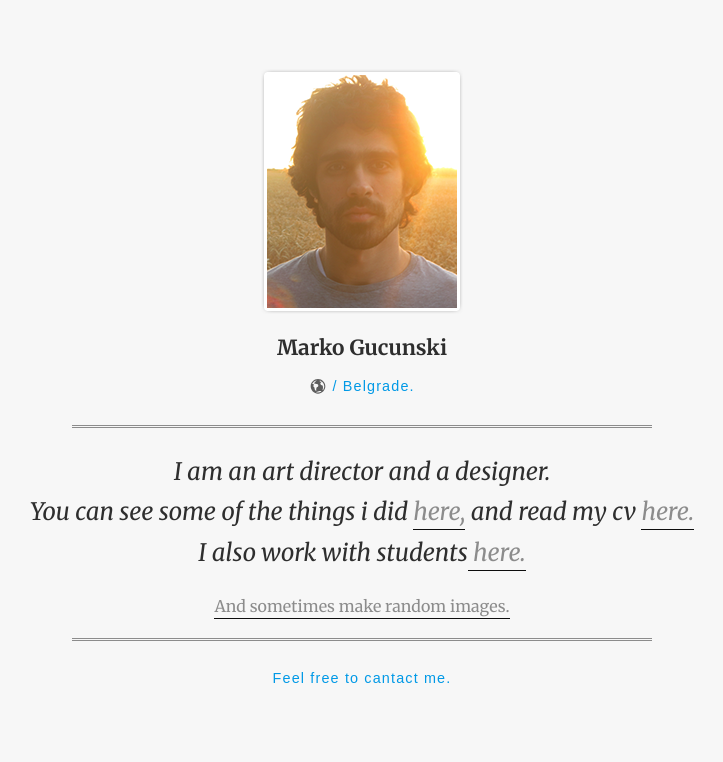
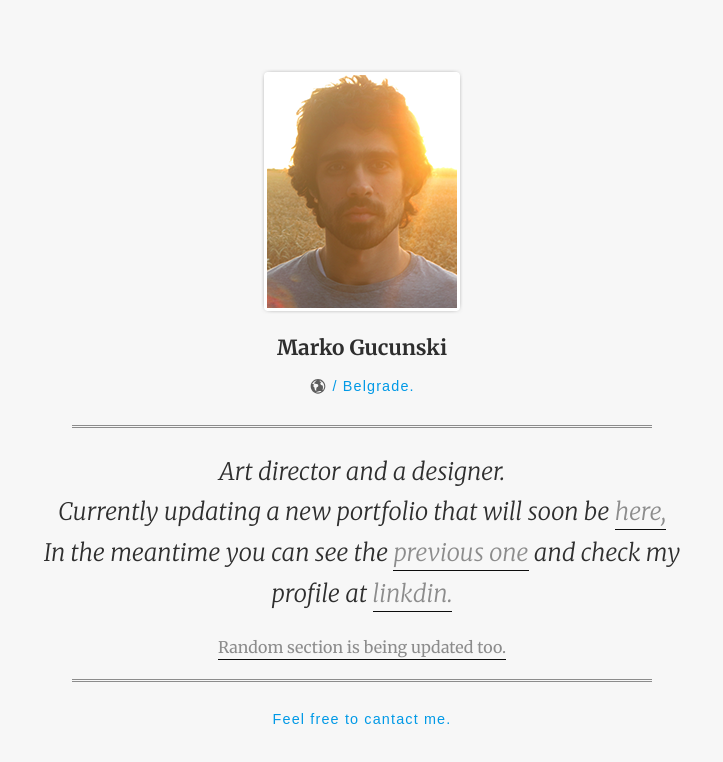
Before and after one commit to gucunski/gucunski.github.com, a plain HTML site: page index.html in a window 1280 px wide. Shown: the whole page, without its empty margins (278-1001 px from the left). Drawn offline with Linux system fonts and the light colour scheme; no server answers.

Commit message:
text finetune

```diff
--- a/css/layout.css
+++ b/css/layout.css
@@ -84,7 +84,7 @@ h1{		  	line-height: 1.5em;}
 .text{
 	font-size: 	 1.5em;
 	line-height: 1.7em;
-	font-weight: 400;
+	font-weight: 300;
 	font-style:  italic;
 	}
 
--- a/index.html
+++ b/index.html
@@ -38,11 +38,12 @@
         <div id="link-box">
           <hr class="subtle">
           <p class="text">
-            I am an art director and a designer.<br>
-            You can see some of the things i did <a href="http://cargocollective.com/markog" target="_blank">here,</a> and read my cv <a href="http://www.linkedin.com/in/markogucunski" target="_blank"> here.</a><br>
-            I also work with students<a href="https://www.google.com/search?q=fud+megatrend&rlz=1C5MACD_enRS503RS503&um=1&ie=UTF-8&hl=en&tbm=isch&source=og&sa=N&tab=wi&ei=FPfhUYGxKqnx4QSeroDoAg&biw=1854&bih=1061&sei=FvfhUa3NKaO44ASMnIHgBw" target="_blank"> here.</a>
+            Art director and a designer.<br>
+            Currently  updating a new portfolio that will soon be <a href="http://cargocollective.com/markog" target="_blank">here,<br>
+          </a> In the meantime you can see the <a href="http://issuu.com/gmarko/docs/marko_gucunski?workerAddress=ec2-54-242-58-73.compute-1.amazonaws.com">previous one</a> and check my profile at <a href="http://www.linkedin.com/in/markogucunski" target="_blank">linkdin.</a><br>
+
           </p>
-            <a href="http://cargocollective.com/marko2/" target="_blank">And sometimes make random images.</a><br><br>
+            <a href="http://cargocollective.com/marko2/" target="_blank">Random section is being updated too.</a><br><br>
 
             <hr class="subtle">
           </div>
```
Also changed, not shown: 1 other file.
